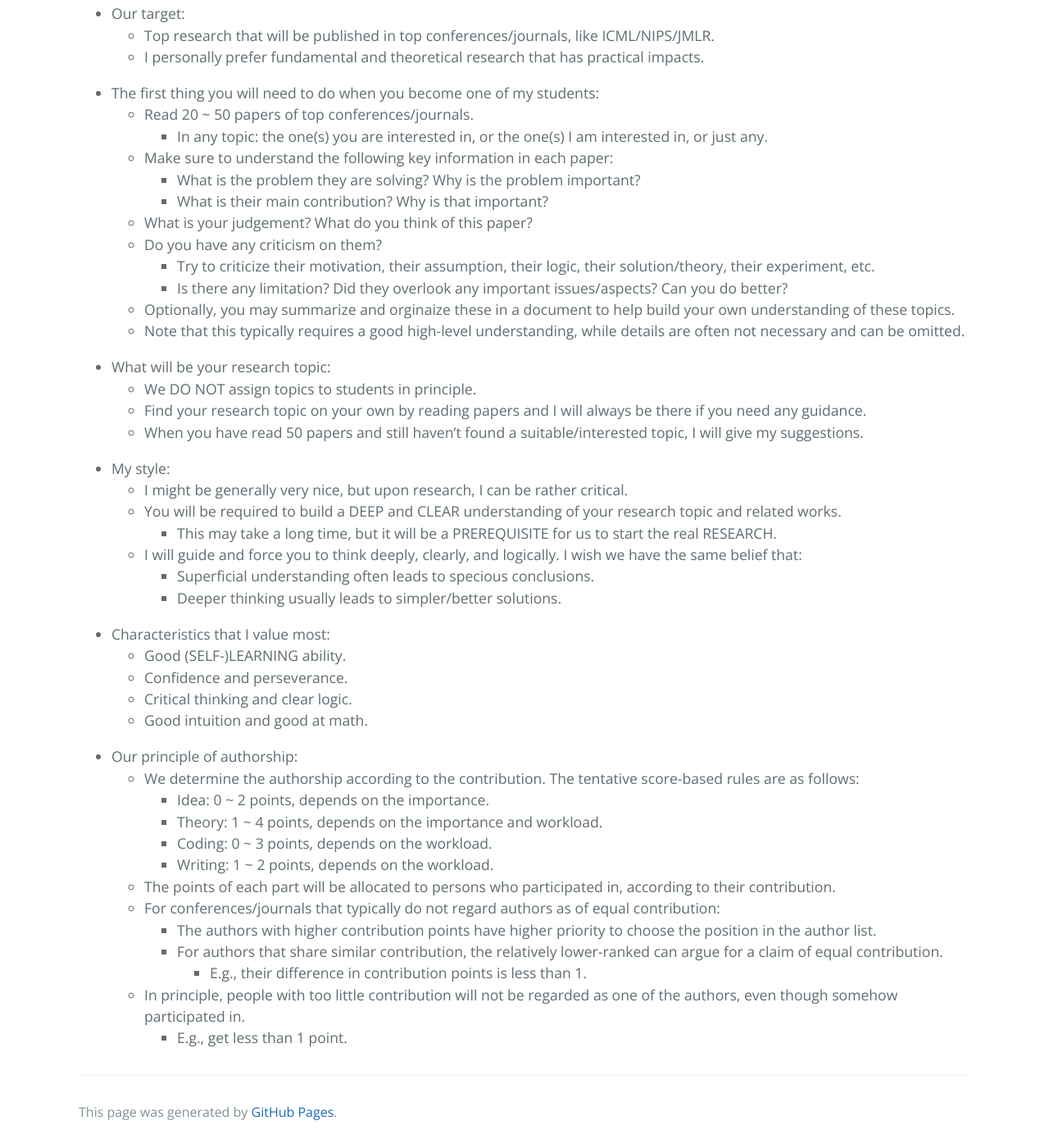
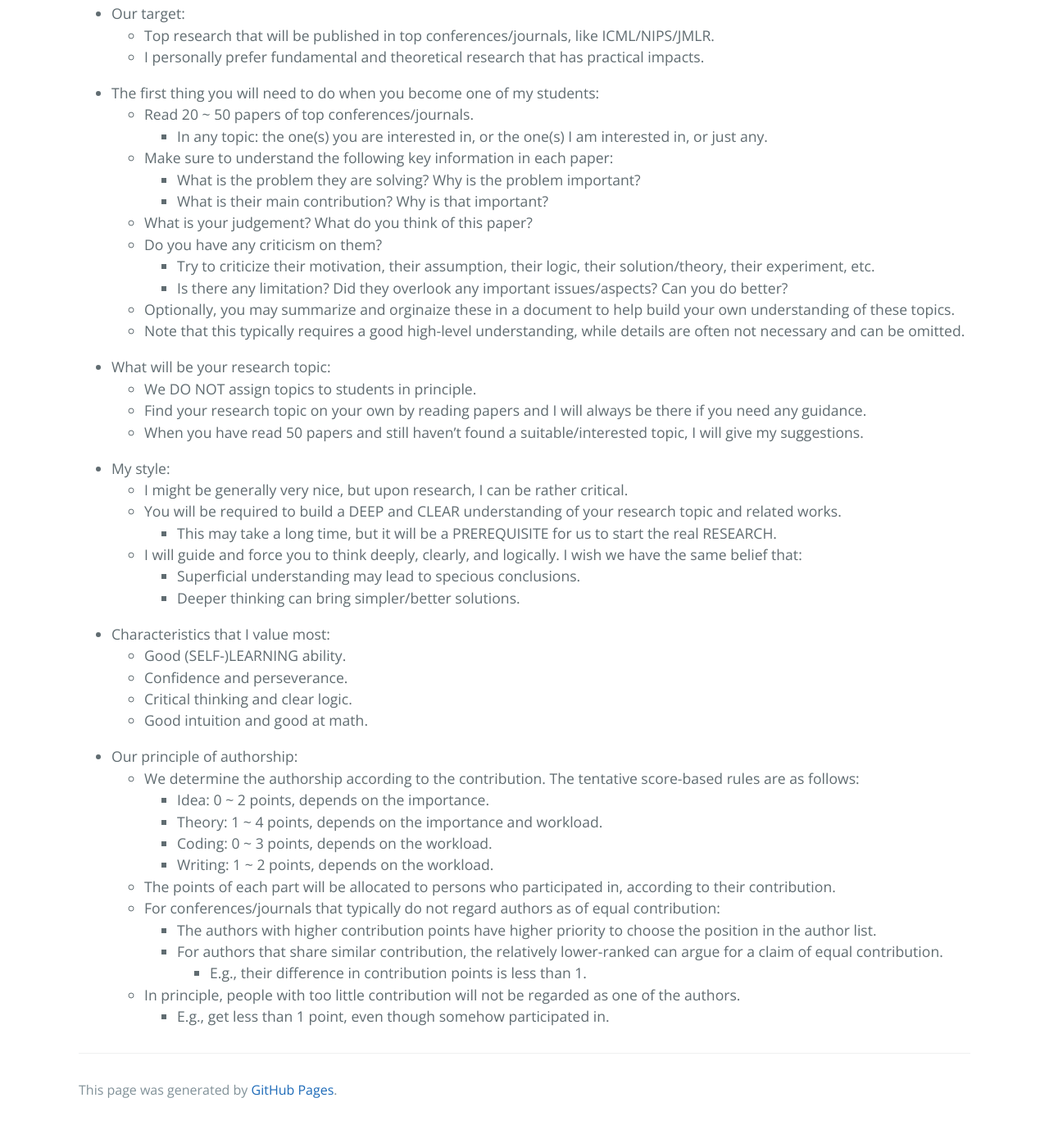
Before and after one commit to ZhimingZhou/zhimingzhou.github.io, a Jekyll site: the page built from _posts/2021-10-11-Prospective-Students.md, in a window 1280 px wide and 1400 px high, scrolled down 529 px. Shown: the whole window at 82% size. Built offline with Jekyll 4.4.1, drawn with Linux system fonts in a browser that asks for light colours; comment, search, counter and statistics services are not loaded; after the commit the page ends 1902 px from its top, so only the background shows below that.

Commit message:
Update 2021-10-11-Prospective-Students.md

```diff
--- a/_posts/2021-10-11-Prospective-Students.md
+++ b/_posts/2021-10-11-Prospective-Students.md
@@ -43,8 +43,8 @@ I’m looking for talented students with enthusiasm for fundamental research in
 	- You will be required to build a DEEP and CLEAR understanding of your research topic and related works.
 		- This may take a long time, but it will be a PREREQUISITE for us to start the real RESEARCH.
 	- I will guide and force you to think deeply, clearly, and logically. I wish we have the same belief that:
-		- Superficial understanding often leads to specious conclusions.
-		- Deeper thinking usually leads to simpler/better solutions.
+		- Superficial understanding may lead to specious conclusions.
+		- Deeper thinking can bring simpler/better solutions.
 
 <!--  -->
 - Characteristics that I value most:
@@ -65,8 +65,8 @@ I’m looking for talented students with enthusiasm for fundamental research in
 		- The authors with higher contribution points have higher priority to choose the position in the author list.
 		- For authors that share similar contribution, the relatively lower-ranked can argue for a claim of equal contribution.
 			- E.g., their difference in contribution points is less than 1.
-	- In principle, people with too little contribution will not be regarded as one of the authors, even though somehow participated in.
-		- E.g., get less than 1 point.
+	- In principle, people with too little contribution will not be regarded as one of the authors.
+		- E.g., get less than 1 point, even though somehow participated in.
 
 <!--
 - How much money will you get each month:
```
